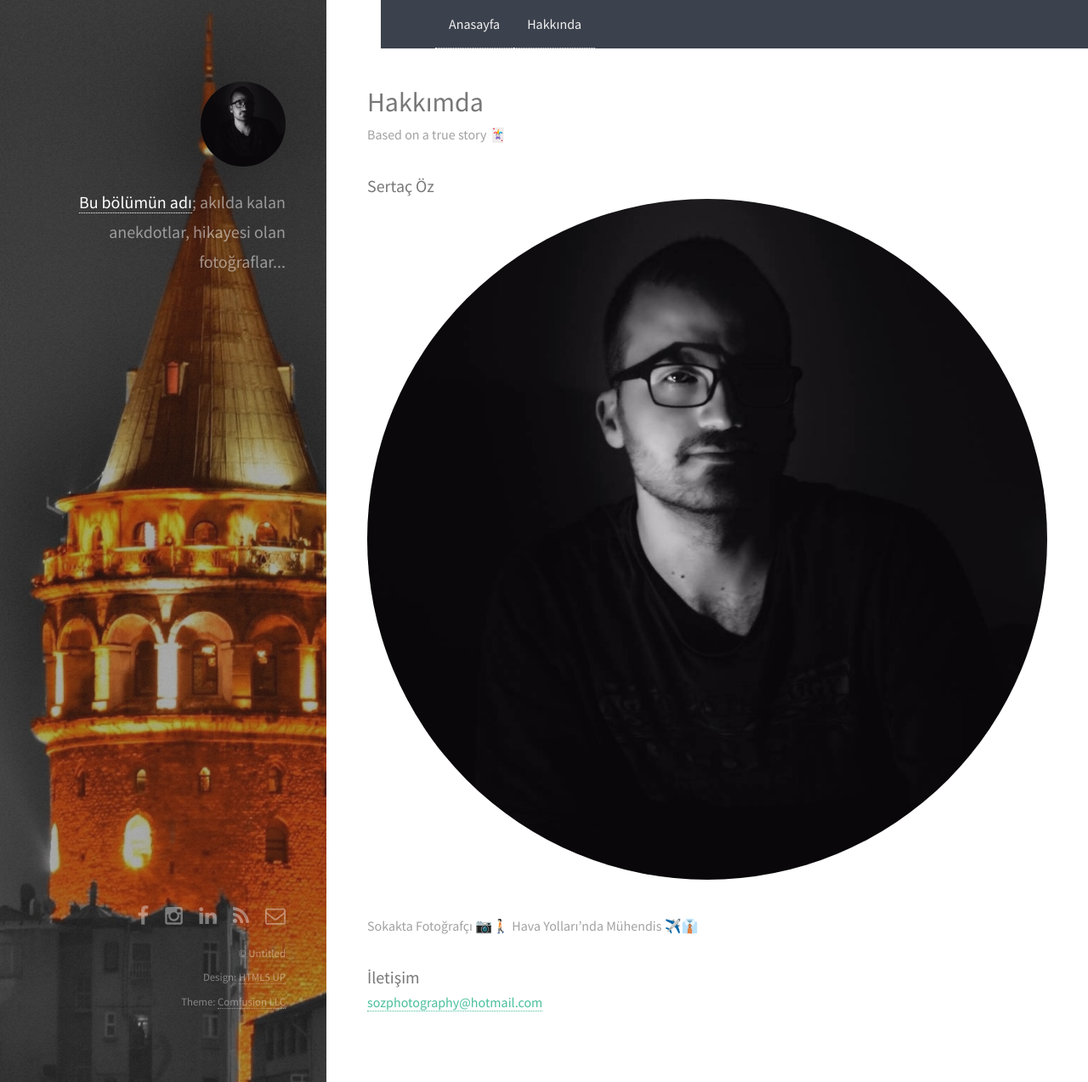
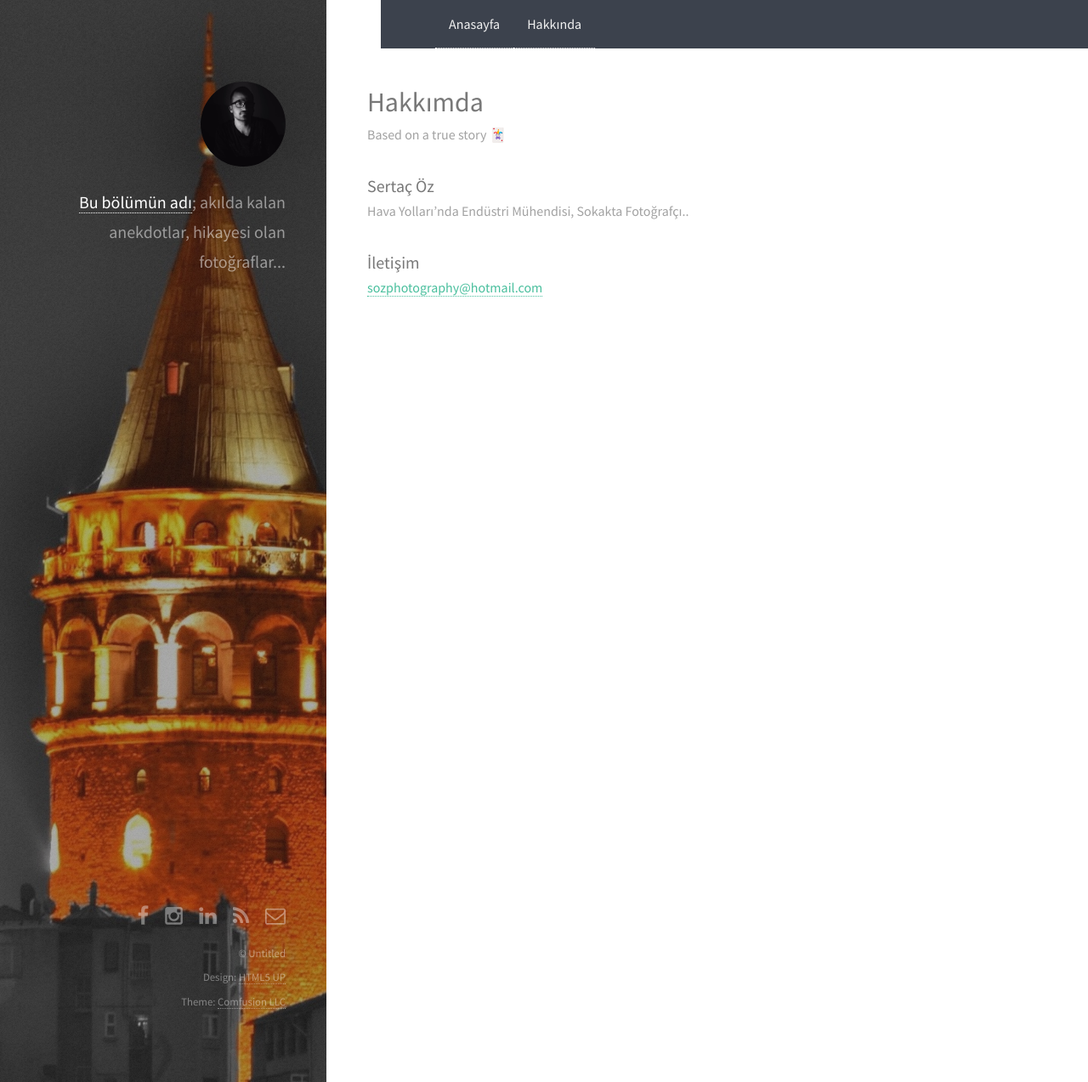
Before and after one commit to bubolumunadi/bubolumunadi.github.io, a Jekyll site: the page built from about.md, in a window 1280 px wide and 1273 px high. Shown: the whole window at 85% size. Built offline with Jekyll 4.4.1, drawn with Linux system fonts in a browser that asks for light colours; nearby versions of some CDN libraries.

Commit message:
Create about.md

```diff
--- a/about.md
+++ b/about.md
@@ -8,10 +8,8 @@ Based on a true story 🃏
 
 ### Sertaç Öz
 
-<a href="{{ site.url }}" class="image avatar"><img class="editable" src="/images/avatar.jpg" alt="{{ site.author.name }}"></a>
-
-Sokakta Fotoğrafçı 📷🚶🏻
-Hava Yolları'nda Mühendis ✈️👔
+Hava Yolları'nda Endüstri Mühendisi,
+Sokakta Fotoğrafçı..
 
 ### İletişim
 
```
